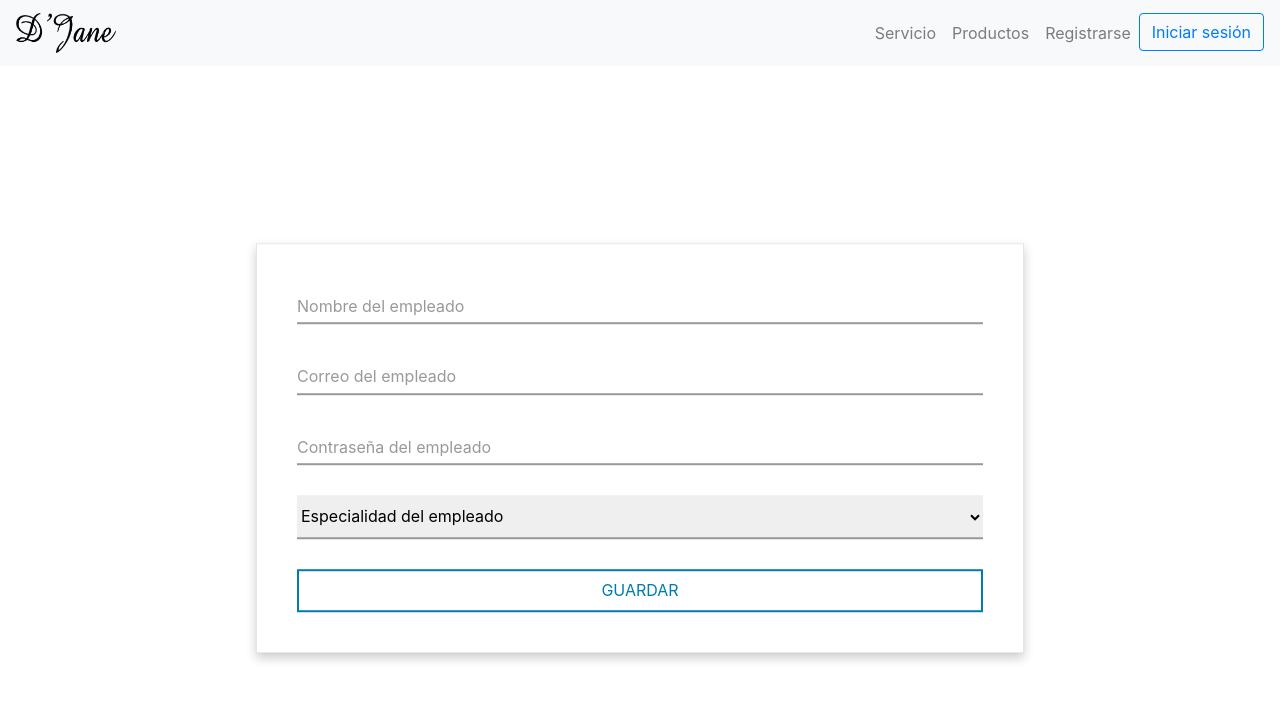
After one commit to miguelparra22/Agenda, a PHP site: page /Vistas/Empleado/Agregar.php in a window 1280 px wide. The commit adds this page. Shown: the top 701 px of the page. Run offline with PHP 8.4, Linux system fonts and the light colour scheme.

Commit message:
Agregar Empleado

```diff
--- a/Assets/Diseño/estilos.css
+++ b/Assets/Diseño/estilos.css
@@ -60,7 +60,7 @@
     left: 50%;
     transform: translate(-50%,-50%);
     width: 60%;
-    background-color: #FFF;
+   /* background-color: #FFF;*/
     /*color: #fff;*/
     padding: 40px;
     box-sizing: border-box;
@@ -81,6 +81,12 @@
     margin-bottom: 30px;
 }
 
+.box select{
+  padding: 10px 0;
+  margin-bottom: 30px;
+}
+
+
 .box textarea{
     height: 80px;
     padding: 10px 0;
@@ -89,9 +95,19 @@
 
 .box input,
 .box input[type = "password"],
-.box textarea,
+.box textarea
+{
+    width: 100%;
+    box-sizing: border-box;
+    box-shadow: none;
+    outline:none;
+    border:none;
+    border-bottom: 2px solid #999;
+}
+
+
 .box select{
-    width: 100%;
+  width: 100%;
     box-sizing: border-box;
     box-shadow: none;
     outline:none;
@@ -107,10 +123,22 @@
 .box input[type = "submit"]{
     border-bottom: none;
     cursor: pointer;
-    background: #007cae;
-    color:#fff;
+    background: #FFFF;
+    color:#007cae;
+    border: 2px solid #007cae;
     margin-bottom: 0;
     text-transform: uppercase;
+    transition: 0.5s;
+}
+
+.box input[type = "submit"]:hover{
+  border-bottom: none;
+  cursor: pointer;
+  background: #007cae;
+  border: 2px solid #007cae;
+  color:#fff;
+  margin-bottom: 0;
+  text-transform: uppercase;
 }
 
 .box form div{
@@ -127,10 +155,12 @@
     pointer-events: none;
 }
 
+
 .box input:focus ~ label,
 .box textarea:focus ~ label,
 .box input:valid ~ label,
 .box textarea:valid ~ label
+
 {
 
 top:-10px;
@@ -145,9 +175,115 @@ font-weight: bold;
 .box input:focus ,
 .box textarea:focus,
 .box input:valid,
-.box textarea:valid {
+.box textarea:valid{
     border-bottom:2px solid  #007cae;
 }
+
+/*Login*/
+
+.logincontainer input{
+  padding: 10px 0;
+  margin-bottom: 30px;
+}
+
+.logincontainer select{
+padding: 10px 0;
+margin-bottom: 30px;
+}
+
+
+.logincontainer textarea{
+  height: 80px;
+  padding: 10px 0;
+  margin-bottom: 40px;
+}
+
+.logincontainer input,
+.logincontainer input[type = "password"],
+.logincontainer textarea
+{
+  width: 100%;
+  box-sizing: border-box;
+  box-shadow: none;
+  outline:none;
+  border:none;
+  border-bottom: 2px solid #999;
+}
+
+
+.logincontainer select{
+width: 100%;
+  box-sizing: border-box;
+  box-shadow: none;
+  outline:none;
+  border:none;
+  border-bottom: 2px solid #999;
+}
+
+.logincontainer textarea{
+  margin-bottom: 20px;
+
+}
+
+.logincontainer input[type = "submit"]{
+  border-bottom: none;
+  cursor: pointer;
+  background: #FFFF;
+  color:#007cae;
+  border: 2px solid #007cae;
+  margin-bottom: 0;
+  text-transform: uppercase;
+  transition: 0.5s;
+}
+
+.logincontainer input[type = "submit"]:hover{
+border-bottom: none;
+cursor: pointer;
+background: #007cae;
+border: 2px solid #007cae;
+color:#fff;
+margin-bottom: 0;
+text-transform: uppercase;
+}
+
+.logincontainer form div{
+position: relative;
+
+}
+
+.logincontainer form div label{
+  position: absolute;
+  top:10px;
+  left: 0;
+  color: #999;
+  transition: .5s;
+  pointer-events: none;
+}
+
+
+.logincontainer input:focus ~ label,
+.logincontainer textarea:focus ~ label,
+.logincontainer input:valid ~ label,
+.logincontainer textarea:valid ~ label
+
+{
+
+top:-10px;
+left: 0;
+color: #007cae;
+font-size: 12px;
+font-weight: bold;
+}
+
+
+
+.logincontainer input:focus ,
+.logincontainer textarea:focus,
+.logincontainer input:valid,
+.logincontainer textarea:valid{
+  border-bottom:2px solid  #007cae;
+}
+
 
 
 .main-header{
--- /dev/null
+++ b/Vistas/Empleado/Agregar.php
@@ -0,0 +1,99 @@
+<!DOCTYPE html>
+<html lang="en">
+
+<head>
+    <meta charset="UTF-8">
+    <meta name="viewport" content="width=device-width, initial-scale=1.0">
+    <link rel="stylesheet" href="/Agendamiento/Assets/Bootstrap/css/bootstrap.css">
+    <link rel="stylesheet" href="/Agendamiento/Assets/Diseño/estilos.css">
+    <link rel="stylesheet" href="/Agendamiento/Assets/Diseño/normalize.css">
+    <title>Agregar D'Jane</title>
+</head>
+
+<body>
+
+    <nav class="nav navbar navbar-expand-lg navbar-light bg-light">
+        <a class="navbar-brand" href="#">
+            <img src="/Agendamiento/Assets/Imagenes/djlogo.png" alt="D'JANE" width="100" height="40">
+        </a>
+        <button class="navbar-toggler" type="button" data-toggle="collapse" data-target="#navbarNav" aria-controls="navbarNav" aria-expanded="false" aria-label="Toggle navigation">
+            <span class="navbar-toggler-icon"></span>
+        </button>
+        <div class="collapse navbar-collapse" id="navbarNav">
+            <ul class="navbar-nav ml-auto">
+                <li class="nav-item">
+                    <a class="nav-link navl" href="#servicio">Servicio
+                        <!--span class="sr-only">(current)</span--></a>
+                </li>
+                <li class="nav-item">
+                    <a class="nav-link navl" href="Vistas/Producto/index_producto.php">Productos</a>
+                </li>
+                <li class="nav-item">
+                    <a class="nav-link navl" href="Vistas/Cliente/Agregarcliente.php">Registrarse</a>
+                </li>
+                <li class="nav-item">
+                    <a href="/Agendamiento/Vistas/Home/Login.php" class="btn btn-outline-primary">Iniciar sesión</a>
+                </li>
+            </ul>
+        </div>
+    </nav>
+
+    <section>
+        <div class="box">
+
+            <form action="?c=empleado&a=agregar" method="POST">
+
+                <div>
+                    <input type="text" name="nombre" required>
+                    <label>Nombre del empleado</label>
+                </div>
+                <div>
+                    <input type="text" name="correo" required>
+                    <label>Correo del empleado</label>
+                </div>
+                <div>
+                    <input type="password" name="pass" required>
+                    <label>Contraseña del empleado</label>
+                </div>
+
+                <div>
+                    <select name="especialidad" id="">
+                        <option selected disabled>Especialidad del empleado</option>
+                        <option value="1">Estilista</option>
+                    </select>
+
+                </div>
+
+
+
+
+
+
+
+
+
+
+
+
+                <input type="hidden" name="estado" value="1">
+                <input type="hidden" name="rol" value="2">
+
+
+                <input type="submit" value="guardar" name="guardar">
+
+
+            </form>
+
+        </div>
+
+    </section>
+
+
+
+
+</body>
+
+<script src="/Agendamiento/Assets/jquery-3.5.1.min.js"></script>
+<script src="/Agendamiento/Assets/Bootstrap/js/bootstrap.js"></script>
+
+</html>
--- a/Vistas/Header.php
+++ b/Vistas/Header.php
@@ -7,6 +7,7 @@
     <link rel="stylesheet" href="Assets/Bootstrap/css/bootstrap.css">
     <link rel="stylesheet" href="Assets/Diseño/estilos.css">
     <link rel="stylesheet" href="Assets/Diseño/normalize.css">
+    <link rel="icon" type="image/png" href="/Agendamiento/Assets/Imagenes/Icono.png" />
     <title>D'JANE</title>
 </head>
 
--- a/Vistas/Home/home.php
+++ b/Vistas/Home/home.php
@@ -8,6 +8,7 @@
     <link rel="stylesheet" href="/Agendamiento/Assets/Diseño/estilos.css">
     <link rel="stylesheet" href="/Agendamiento/Assets/Diseño/normalize.css">
     <link rel="stylesheet" href="https://cdnjs.cloudflare.com/ajax/libs/font-awesome/4.7.0/css/font-awesome.min.css">
+    <link rel="icon" type="image/png" href="/Agendamiento/Assets/Imagenes/Icono.png" />
     <title>D'JANE</title>
 </head>
 
--- a/autoload.php
+++ b/autoload.php
@@ -12,12 +12,14 @@ require_once 'Modelos/database/Idatabase.php';
 require_once 'VO/clienteVO.php';
 require_once 'VO/ServicioVO.php';
 require_once 'VO/EspecialidadVO.php';
+require_once 'VO/EmpleadoVo.php';
 /**Carga Modelos */
 
 
 require_once 'Modelos/ClienteModel.php';
 require_once 'Modelos/ServicioModel.php';
 require_once 'Modelos/EspecialidadModel.php';
+require_once 'Modelos/EmpleadoModel.php';
 
 /**Carga de Controladores */
 require_once 'Controladores/especialidad.controller.php';
@@ -25,6 +27,7 @@ require_once 'Controladores/Cliente.controller.php';
 require_once 'Controladores/Servicio.controller.php';
 require_Once 'Controladores/Home.controller.php';
 require_Once 'Controladores/valida.controller.php';
+require_once 'Controladores/empleado.controller.php';
 
 
 ?>
```
Also changed, not shown: Controladores/empleado.controller.php (added, +37 -0 lines), Modelos/EmpleadoModel.php (added, +52 -0 lines), VO/EmpleadoVo.php (added, +77 -0 lines), Vistas/Cliente/AgregarCliente.php (+5 -3 lines), Vistas/Home/Login.php (+16 -7 lines), Assets/Imagenes/DjBlanco.png (added), Assets/Imagenes/Icono.png (added).
